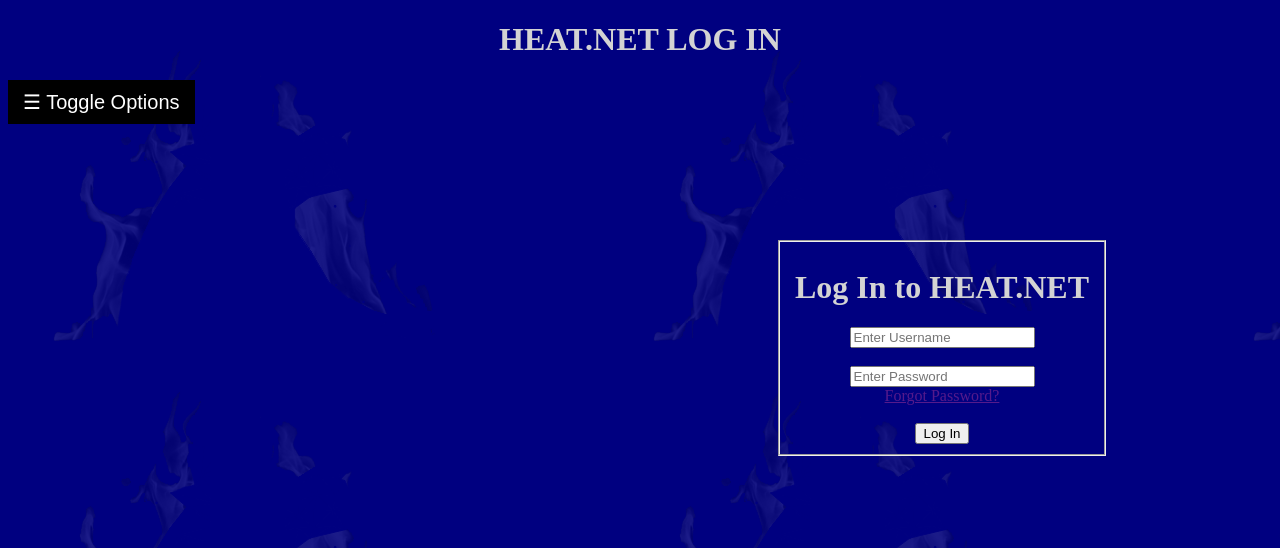
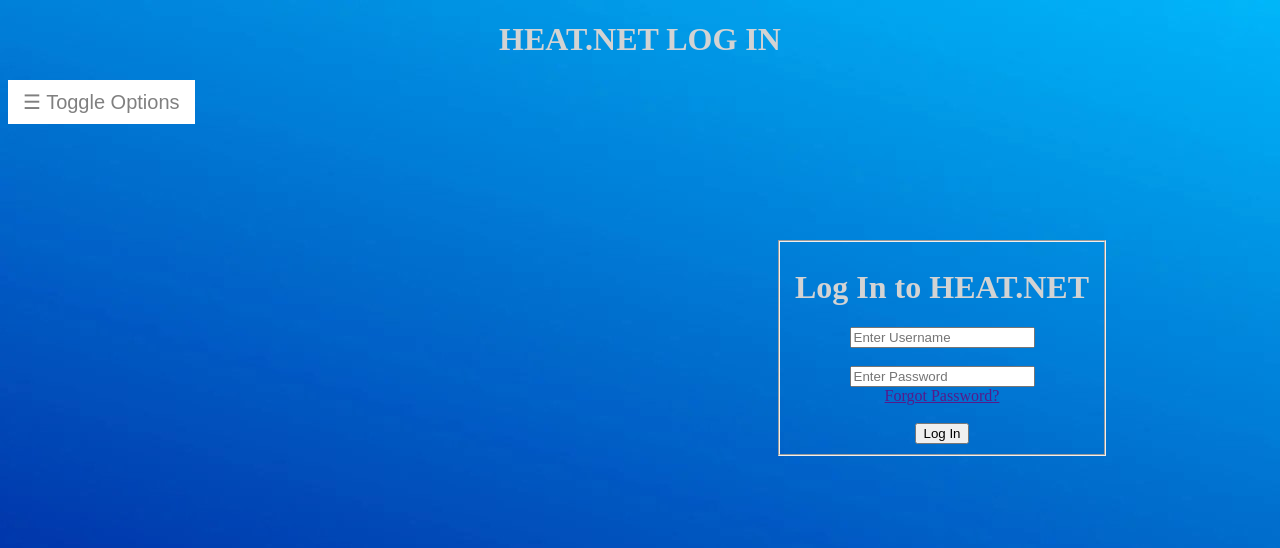
Before and after one commit to on5li7/stocksWebsite, a PHP site: page /login.php in a window 1280 px wide. Shown: the top 548 px of the page. Run offline with PHP 8.4, Linux system fonts and the light colour scheme.

Commit message:
New background and fixed some styling things.

```diff
--- a/heatstyle.css
+++ b/heatstyle.css
@@ -13,7 +13,7 @@ fieldset {
 body {
     color: lightgrey;
     background-image: url("light.png");
-    background-color: navy;
+    background-image: url("thisBlue1.png");
 }
 
 .floatRight{
@@ -34,7 +34,7 @@ body {
      width: 450px;
      height: 80px;
      position: absolute;
-     top: 33%;
+     top: 34%;
      left: 0%;
      margin-left: 30px;
      margin-top: 0px;
@@ -68,7 +68,7 @@ body {
     z-index: 1; /* Stay on top */
     top: 0;
     left: 0;
-    background-color: black; /* Black*/
+    background-color: white;
     overflow-x: hidden; /* Disable horizontal scroll */
     padding-top: 60px; /* Place content 60px from the top */
     transition: 0.5s; /* 0.5 second transition effect to slide in the sidepanel */
@@ -79,14 +79,14 @@ body {
     padding: 8px 8px 8px 32px;
     text-decoration: none;
     font-size: 25px;
-    color: white;
+    color: grey;
     display: block;
     transition: 0.3s;
 }
 
 /* When you mouse over the navigation links, change their color */
 .sidepanel a:hover {
-    color: white;
+    color: black;
 }
 
 /* Position and style the close button (top right corner) */
@@ -102,12 +102,12 @@ body {
 .openbtn {
     font-size: 20px;
     cursor: pointer;
-    background-color: black;
-    color: white;
+    background-color: white;
+    color: grey;
     padding: 10px 15px;
     border: none;
 }
 
 .openbtn:hover {
-    background-color: gray;
+    background-color: black;
 }
```
Also changed, not shown: thisBlue1.png (added).
